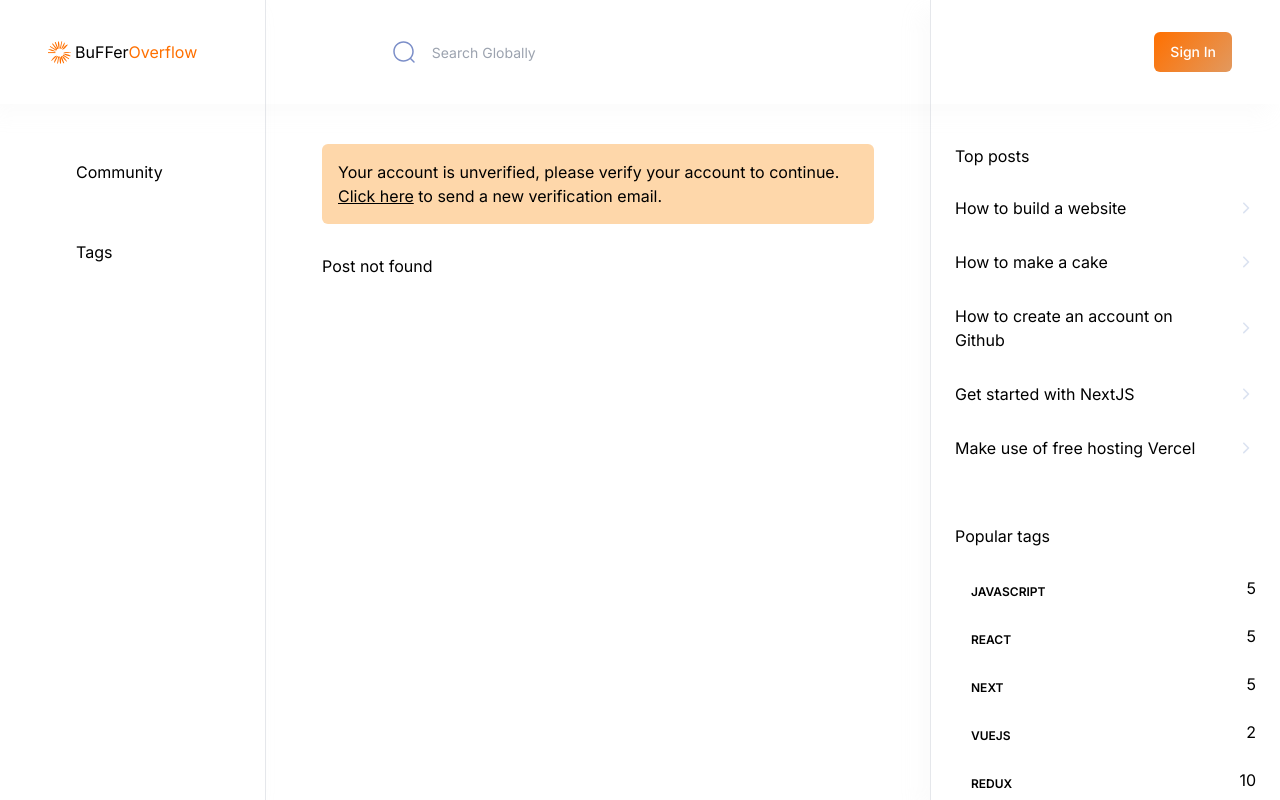
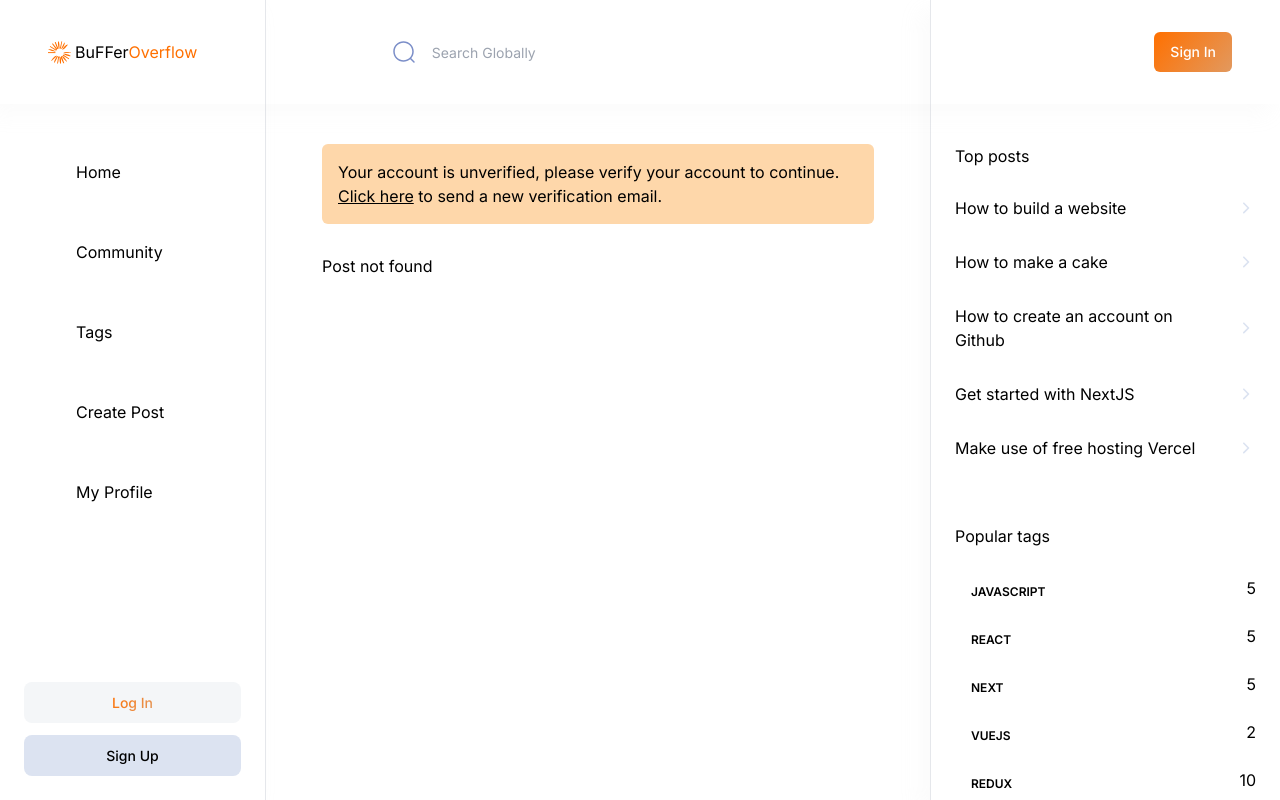
Before and after one commit to trung109/webauthn-forum, a Next.js app in the folder client/: page /post in a window 1280 px wide. Built offline with nearby package versions, Linux system fonts and the light colour scheme; no server answers.

Commit message:
Require user to sign in and update left side bar

```diff
--- a/client/app/(root)/create-post/page.tsx
+++ b/client/app/(root)/create-post/page.tsx
@@ -1,6 +1,7 @@
 'use client';
 import { useUser } from '@/app/context/UserContext';
 import Post from '@/helper/components/forms/Post';
+import LoggedOut from '@/helper/components/shared/LoggedOut';
 import Verfied from '@/helper/components/shared/Verfied';
 
 const CreatePost = () => {
@@ -8,12 +9,21 @@ const CreatePost = () => {
   return (
     <>
       <Verfied status={user.status} />;
-      <div>
-        <h1 className="h1-bold text-dark100_light900">Create a post</h1>
-        <div className="mt-9">
-          <Post></Post>
+      {user.username ? (
+        <div>
+          <h1 className="h1-bold text-dark100_light900">Create a post</h1>
+          <div className="mt-9">
+            <Post></Post>
+          </div>
         </div>
-      </div>
+      ) : (
+        <LoggedOut
+          title="You are not signed in"
+          description="Please sign in to create a post."
+          link="/auth/login"
+          linkTitle="Sign in"
+        />
+      )}
     </>
   );
 };
--- a/client/app/(root)/home/LeftSideBar.tsx
+++ b/client/app/(root)/home/LeftSideBar.tsx
@@ -1,21 +1,38 @@
-"use client";
-import Image from "next/image";
-import Link from "next/link";
-import { usePathname } from "next/navigation";
-
+'use client';
+import { useUser } from '@/app/context/UserContext';
+import Image from 'next/image';
+import Link from 'next/link';
+import { usePathname } from 'next/navigation';
+import { Button } from '@/helper/components/ui/button';
 const sidebarLinks = [
   {
-    imgURL: "/assets/icons/users.svg",
-    route: "/community",
-    label: "Community",
+    imgURL: '/assets/icons/home.svg',
+    route: '/home',
+    label: 'Home'
   },
   {
-    imgURL: "/assets/icons/tag.svg",
-    route: "/tags",
-    label: "Tags",
+    imgURL: '/assets/icons/users.svg',
+    route: '/community',
+    label: 'Community'
   },
+  {
+    imgURL: '/assets/icons/tag.svg',
+    route: '/tags',
+    label: 'Tags'
+  },
+  {
+    imgURL: '/assets/icons/question.svg',
+    route: '/create-post',
+    label: 'Create Post'
+  },
+  {
+    imgURL: '/assets/icons/account.svg',
+    route: '/profile/myProfile',
+    label: 'My Profile'
+  }
 ];
 const LeftSideBar = () => {
+  const { user } = useUser();
   const pathname = usePathname();
   return (
     <section className="background-light900_dark200 light-border custom-scrollbar no-scrollbar sticky left-0 top-0 flex h-screen flex-col justify-between overflow-y-auto border-r p-6 pt-36 shadow-light-300 dark:shadow-none max-sm:hidden lg:w-[266px]">
@@ -28,24 +45,64 @@ const LeftSideBar = () => {
             <Link
               key={item.route}
               href={item.route}
-              className={`${isActive ? "primary-gradient rounded-lg text-light-900" : "dark: text-dark300_light900"} flex items-center justify-start gap-4 bg-transparent p-4`}
+              className={`${
+                isActive
+                  ? 'primary-gradient rounded-lg text-light-900'
+                  : 'dark: text-dark300_light900'
+              } flex items-center justify-start gap-4 bg-transparent p-4`}
             >
               <Image
                 src={item.imgURL}
                 alt={item.label}
                 width={20}
                 height={20}
-                className={`${isActive ? "" : "invert-colors"}`}
+                className={`${isActive ? '' : 'invert-colors'}`}
               />
               <p
-                className={`${isActive ? "base-bold" : "base-medium"} max-lg:hidden `}
+                className={`${
+                  isActive ? 'base-bold' : 'base-medium'
+                } max-lg:hidden `}
               >
                 {item.label}
               </p>
             </Link>
           );
         })}
+      </div>
+      {/* Not logged in */}
+      {user.username ? null : (
+        <div className="flex flex-col gap-3">
+          {/* Log in */}
+          <Link href="/auth/login">
+            <Button className="small-medium btn-secondary min-h-[41px] w-full rounded-lg px-4 py-3 shadow-none">
+              <Image
+                src="/assets/icons/account.svg"
+                alt="log in"
+                width={20}
+                height={20}
+                className="invert-colors lg:hidden"
+              />
+              <span className="primary-text-gradient max-lg:hidden">
+                Log In
+              </span>
+            </Button>
+          </Link>
+
+          {/* Sign up */}
+          <Link href="/auth/register">
+            <Button className="small-medium light-border-2 btn-tertiary text-dark400_light900 min-h-[41px] w-full rounded-lg px-4 py-3 shadow-none">
+              <Image
+                src="/assets/icons/sign-up.svg"
+                alt="sign up"
+                width={20}
+                height={20}
+                className="invert-colors lg:hidden"
+              />
+              <span className="max-lg:hidden">Sign Up</span>
+            </Button>
+          </Link>
         </div>
+      )}
     </section>
   );
 };
--- a/client/helper/components/shared/AllComments.tsx
+++ b/client/helper/components/shared/AllComments.tsx
@@ -30,7 +30,7 @@ const AllComments = ({ postId, author, totalComments }: Props) => {
     },
     {
       id: '2',
-      content: 'This is another comment',
+      content: '# This is another comment',
       author: {
         id: '2',
         username: 'user2',
--- a/client/helper/lib/validations.ts
+++ b/client/helper/lib/validations.ts
@@ -7,7 +7,7 @@ export const postSchema = z.object({
 });
 
 export const commentSchema = z.object({
-  content: z.string().min(20)
+  content: z.string().min(20, "Comment must be at least 20 characters")
 })
 
 export const signUpFormSchema = z
```
